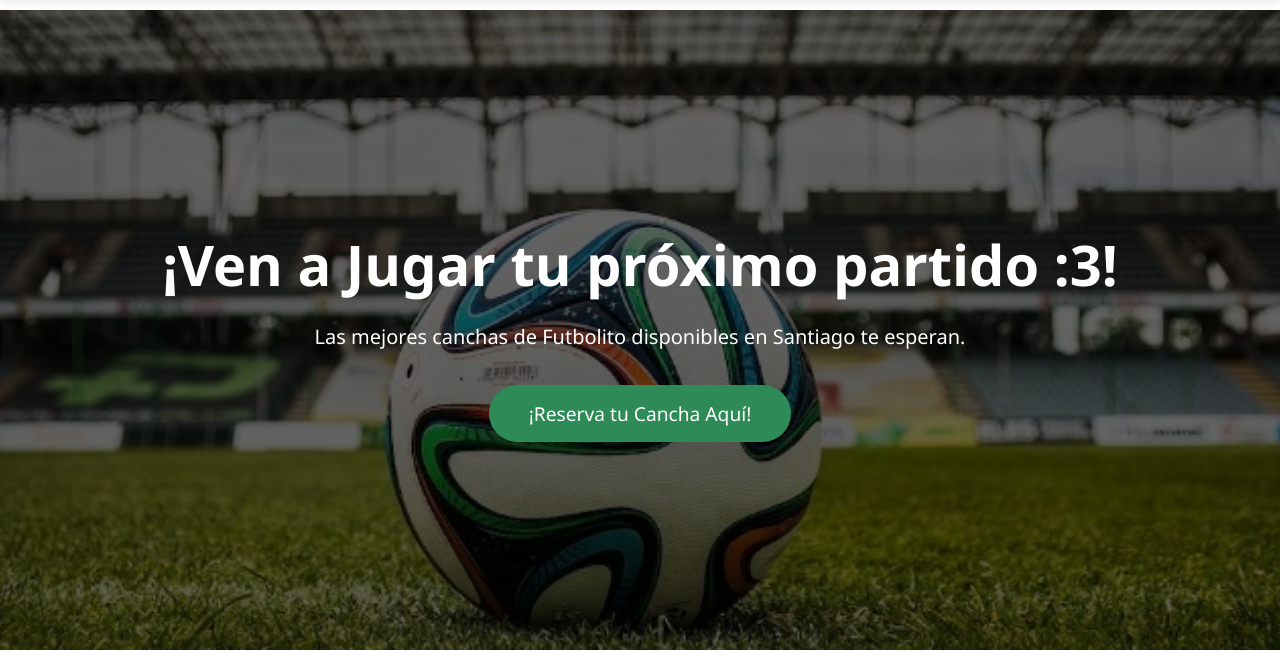
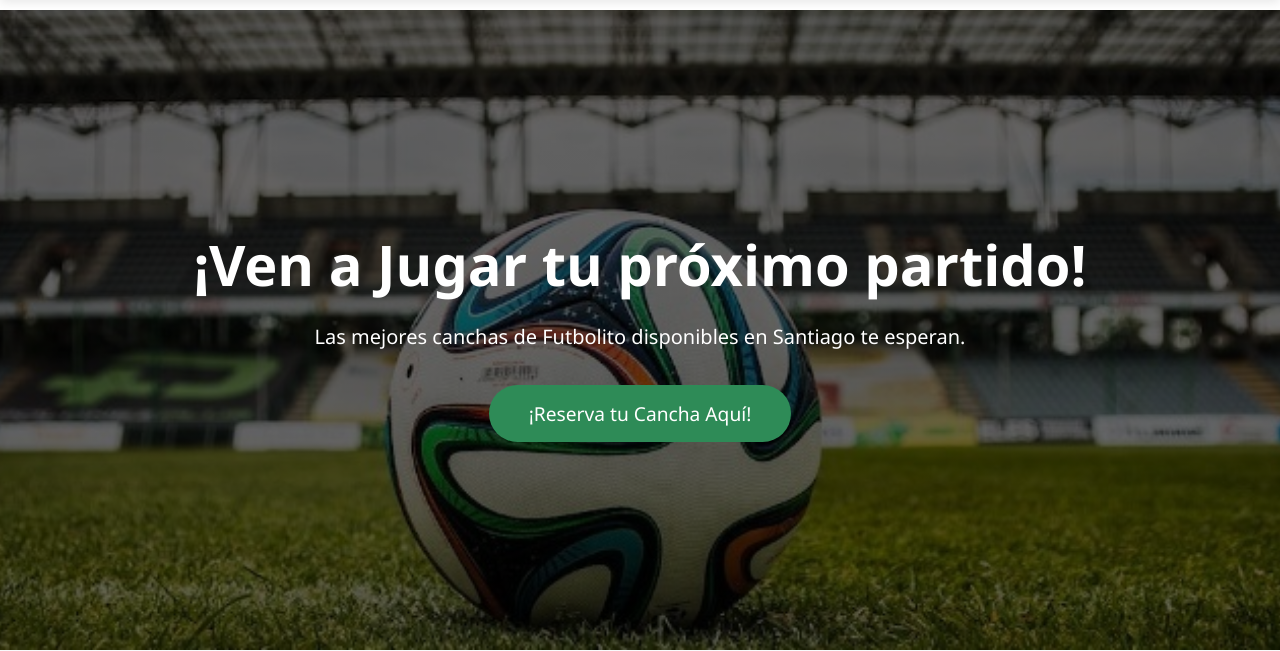
Before and after one commit to Ayr0x/SportReserve, a Django app: page / in a window 1280 px wide. Shown: the part 66-717 px from the top of the page. Run offline with Django 5.2, Linux system fonts and the light colour scheme; data comes from the database, SQL or seed files in the repository; some libraries are stand-ins or nearby versions.

Commit message:
Cambio Demo2

```diff
--- a/web/templates/index.html
+++ b/web/templates/index.html
@@ -127,7 +127,7 @@
     <!-- PARTE 1: INICIO -->
     <section id="inicio" class="hero-section">
         <div class="container">
-            <h1 class="display-4 fw-bold mb-4">¡Ven a Jugar tu próximo partido :3!</h1>
+            <h1 class="display-4 fw-bold mb-4">¡Ven a Jugar tu próximo partido!</h1>
             <p class="lead mb-5">Las mejores canchas de Futbolito disponibles en Santiago te esperan.</p>
             <a href="#reservas" class="hero-btn text-decoration-none">¡Reserva tu Cancha Aquí!</a>
         </div>
```
